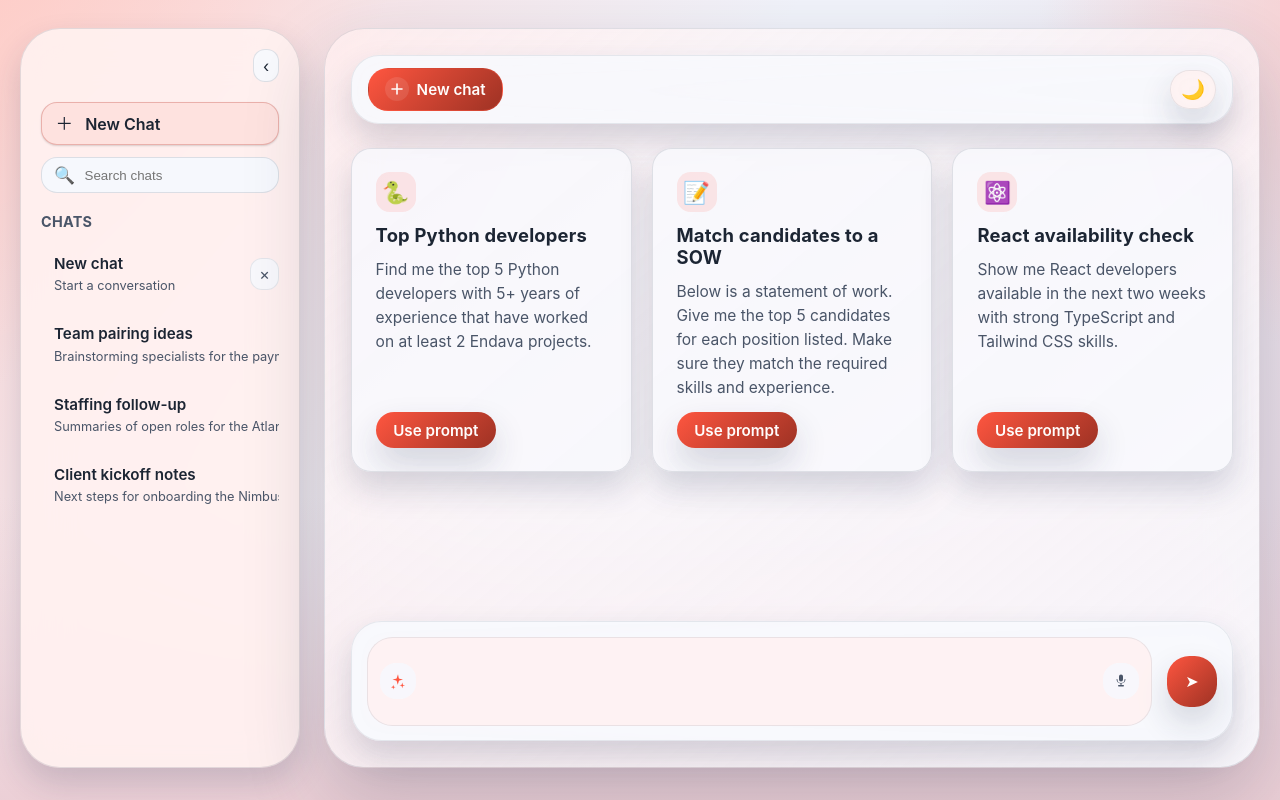
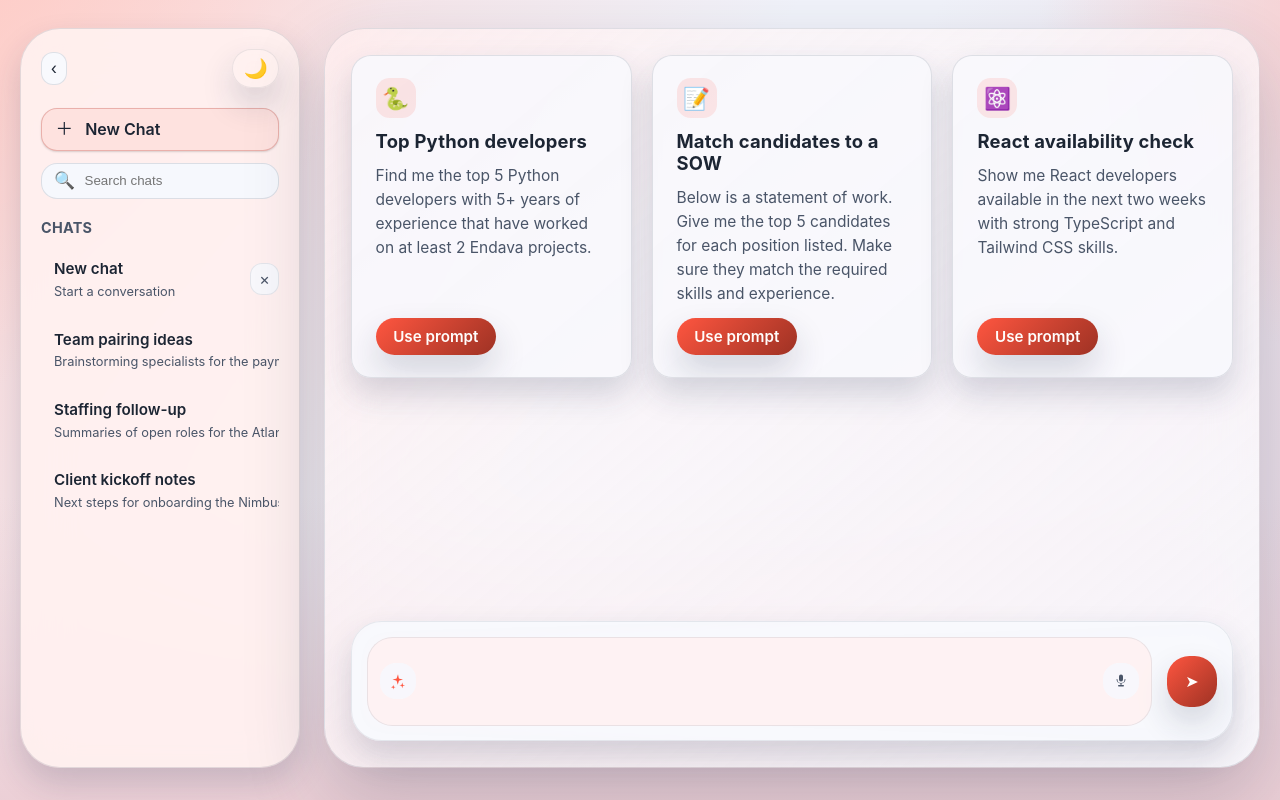
Before and after one commit to garystorey/chat-ui-no-framework, a React (Vite) app: page / in a window 1280 px wide. Built offline with nearby package versions, Linux system fonts and the light colour scheme.

Commit message:
Refine layout by consolidating chat controls

```diff
--- a/src/App.css
+++ b/src/App.css
@@ -37,12 +37,6 @@
   min-height: 0;
 }
 
-.chat-wrapper > .topbar {
-  width: 100%;
-  max-width: var(--max-chat-width);
-  margin: 0 auto;
-}
-
 .suggestions {
   display: grid;
   grid-template-columns: repeat(3, minmax(0, 1fr));
--- a/src/App.tsx
+++ b/src/App.tsx
@@ -1,7 +1,6 @@
 import { useAtom } from 'jotai';
 import { useCallback, useEffect, useRef, useState } from 'react';
 import { messagesAtom, themeAtom, typingAtom } from './atoms/chatAtoms';
-import Header from './components/Header';
 import ChatWindow from './components/ChatWindow';
 import UserInput from './components/UserInput';
 import Card from './components/Card';
@@ -276,7 +275,6 @@ const App = () => {
         onRemoveChat={handleRemoveChat}
       />
       <div className="chat-wrapper">
-        <Header />
         <div className="chat-main">
           <div className="chat-main__content">
             <section
--- a/src/components/Sidebar.css
+++ b/src/components/Sidebar.css
@@ -12,6 +12,7 @@
   display: flex;
   flex-direction: column;
   height: 100%;
+  overflow-x: hidden;
 }
 
 .sidebar--collapsed {
@@ -27,7 +28,9 @@
 
 .sidebar__header {
   display: flex;
-  justify-content: flex-end;
+  align-items: center;
+  justify-content: space-between;
+  gap: 0.75rem;
 }
 
 .sidebar__toggle {
@@ -42,6 +45,10 @@
   cursor: pointer;
   transition: background var(--duration-sm) var(--ease-out),
     transform var(--duration-sm) var(--ease-out);
+}
+
+.sidebar__header .theme-toggle {
+  flex-shrink: 0;
 }
 
 .sidebar__toggle:hover,
@@ -143,6 +150,7 @@
   flex-direction: column;
   gap: 0.5rem;
   overflow-y: auto;
+  overflow-x: hidden;
 }
 
 .sidebar__chat-item {
@@ -234,6 +242,10 @@
   transform: none;
 }
 
+.sidebar--collapsed .sidebar__header {
+  flex-direction: column;
+}
+
 .sidebar--collapsed .sidebar__actions {
   gap: 0.5rem;
 }
--- a/src/components/Sidebar.tsx
+++ b/src/components/Sidebar.tsx
@@ -1,4 +1,5 @@
 import { useEffect, useMemo, useState } from 'react';
+import ThemeToggle from './ThemeToggle';
 import './Sidebar.css';
 
 export type ChatSummary = {
@@ -60,6 +61,7 @@ const Sidebar = ({
           >
             <span aria-hidden>{collapsed ? '›' : '‹'}</span>
           </button>
+          <ThemeToggle />
         </div>
         <div className="sidebar__actions">
           <button type="button" className="sidebar__action" onClick={onNewChat}>
```
